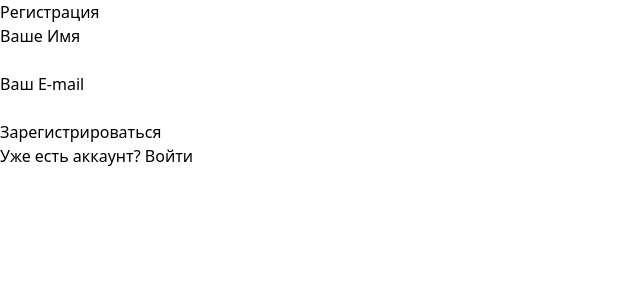
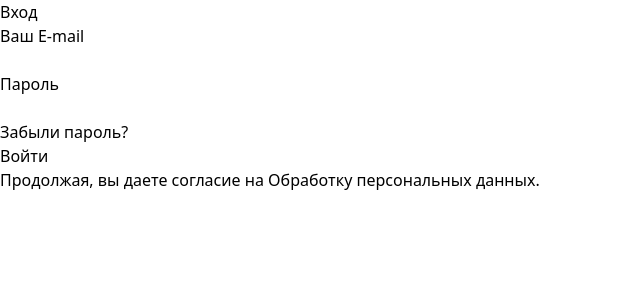
Before and after one commit to samekeekz/jusan-hackathon, a React (Vite) app in the folder frontend/: page /login in a window 1280 px wide. Shown: the top 300 px of the page, without its empty margins (0-640 px from the left). Built offline with nearby package versions, Linux system fonts and the light colour scheme.

Commit message:
feat: finish signup and login pages

```diff
--- a/frontend/src/App.tsx
+++ b/frontend/src/App.tsx
@@ -1,11 +1,17 @@
+import { Route, Routes } from "react-router-dom"
+import Layout from "./components/Layout/Layout"
+import Login from "./components/Authorization/Login/Login"
 import Register from "./components/Authorization/Registration/Register"
 
 function App() {
   return (
-    <div className="flex justify-center items-center w-full h-screen bg-slate-200">
-      <Register />
-    </div >
+    <Routes>
+      <Route path="/" element={<Layout />}>
+        <Route path="signup" element={<Register />} />
+        <Route path="login" element={<Login />} />
+      </Route>
+    </Routes>
   )
 }
 
-export default App
+export default App;
--- /dev/null
+++ b/frontend/src/components/Authorization/Login/Login.tsx
@@ -0,0 +1,69 @@
+import { SubmitHandler, useForm } from "react-hook-form";
+import Button from "../../ui/Button/Button"
+import { z } from 'zod';
+import { zodResolver } from "@hookform/resolvers/zod";
+import { Link } from "react-router-dom";
+
+const schema = z.object({
+    email: z
+        .string()
+        .trim()
+        .min(1, { message: "Это поле обязательно" })
+        .email({ message: "Неправильная почта" }),
+    password: z.string().min(6, { message: "Пароль должен быть не менее 6 символов" }),
+});
+
+type SchemaType = z.infer<typeof schema>;
+
+
+const Login = () => {
+    const {
+        register,
+        handleSubmit,
+        formState: { errors },
+    } = useForm<SchemaType>({
+        resolver: zodResolver(schema),
+    });
+
+    const onSubmit: SubmitHandler<SchemaType> = async (data: SchemaType) => {
+        console.log(data);
+
+    }
+
+    return (
+        <div className="bg-white flex flex-col items-center w-[850px] pt-[66px] pb-[133px] px-[90px] rounded-[20px]">
+            <h1 className="font-bold text-[38px] text-[#333333] mb-12">Вход</h1>
+            <form onSubmit={handleSubmit(onSubmit)} className="w-full flex flex-col">
+                <div className="mb-10">
+                    <div className="flex justify-between items-center mb-[3px]">
+                        <label htmlFor="email" className="ml-[2px] text-[#333333] text-2xl text-left self-start">Ваш E-mail</label>
+                        {errors.email && (
+                            <p className="text-[#FF0000] font-medium text-lg leading-8 self-start">
+                                {errors.email.message}
+                            </p>
+                        )}
+                    </div>
+                    <input {...register("email")}
+                        type="text" id="email" className="w-full border-[#C0E3E5] solid border-[2.8px] rounded-[20px] px-7 py-3 text-[#979797] text-2xl" />
+                </div>
+                <div className="mb-2">
+                    <div className="flex justify-between items-center mb-[3px]">
+                        <label htmlFor="password" className="ml-[2px] text-[#333333] text-2xl text-left self-start">Пароль</label>
+                        {errors.password && (
+                            <p className="text-[#FF0000] font-medium text-lg leading-8 self-start">
+                                {errors.password.message}
+                            </p>
+                        )}
+                    </div>
+                    <input {...register("password")}
+                        type="password" id="password" className="w-full border-[#C0E3E5] solid border-[2.8px] rounded-[20px] px-7 py-3 text-[#979797] text-2xl appearance-none" />
+                </div>
+                <p className="text-[#979797] leading-8 cursor-pointer text-center underline mb-14">Забыли пароль?</p>
+                <Button className="mb-4 self-center px-20">Войти</Button>
+            </form>
+            <Link to="/" className="text-[#979797] leading-8 cursor-pointer">Продолжая, вы даете согласие на <span className="font-bold underline">Oбработку персональных данных.</span></Link>
+        </div>
+    )
+}
+
+export default Login;
--- a/frontend/src/components/Authorization/Registration/Register.tsx
+++ b/frontend/src/components/Authorization/Registration/Register.tsx
@@ -1,17 +1,78 @@
+import { SubmitHandler, useForm } from "react-hook-form";
 import Button from "../../ui/Button/Button"
-import Input from "../../ui/Input/Input"
+import { z } from 'zod';
+import { zodResolver } from "@hookform/resolvers/zod";
+import { Link } from "react-router-dom";
+
+const schema = z.object({
+  name: z.string().trim().min(2, { message: "Это поле обязательно" }),
+  email: z
+    .string()
+    .trim()
+    .min(1, { message: "Это поле обязательно" })
+    .email({ message: "Неправильная почта" }),
+  password: z.string().min(6, { message: "Пароль должен быть не менее 6 символов" }),
+});
+
+type SchemaType = z.infer<typeof schema>;
+
+
 const Register = () => {
+  const {
+    register,
+    handleSubmit,
+    formState: { errors },
+  } = useForm<SchemaType>({
+    resolver: zodResolver(schema),
+  });
+
+  const onSubmit: SubmitHandler<SchemaType> = async (data: SchemaType) => {
+    console.log(data);
+
+  }
 
   return (
-    <div className="bg-white flex flex-col items-center w-[850px] h-[760px] py-[52px] px-[90px]">
+    <div className="bg-white flex flex-col items-center w-[850px] py-[52px] px-[90px] rounded-[20px]">
       <h1 className="font-bold text-[38px] text-[#333333] mb-12">Регистрация</h1>
-      <form>
-        <Input id="name" label="Ваше Имя" />
-        <label htmlFor="email" className="ml-[2px] text-[#333333] text-2xl text-left self-start">Ваш E-mail</label>
-        <input type="text" id="email" className="w-full border-[#C0E3E5] solid border-[2.8px] rounded-[20px] px-7 py-3 text-[#979797] text-2xl mb-10" />
-        <Button className="mb-[10px]">Зарегистрироваться</Button>
+      <form onSubmit={handleSubmit(onSubmit)} className="w-full flex flex-col">
+        <div className="mb-10">
+          <div className="flex justify-between items-center mb-[3px]">
+            <label htmlFor="name" className="ml-[2px] text-[#333333] text-2xl text-left self-start">Ваше Имя</label>
+            {errors.name && (
+              <p className="text-[#FF0000] font-medium text-lg leading-8 self-start">
+                {errors.name.message}
+              </p>
+            )}
+          </div>
+          <input {...register("name")} type="text" id="name" className="w-full border-[#C0E3E5] solid border-[2.8px] rounded-[20px] px-7 py-3 text-[#979797] text-2xl" />
+        </div>
+        <div className="mb-10">
+          <div className="flex justify-between items-center">
+            <label htmlFor="email" className="ml-[2px] text-[#333333] text-2xl text-left self-start mb-[3px]">Ваш E-mail</label>
+            {errors.email && (
+              <p className="text-[#FF0000] font-medium text-lg leading-8 self-start">
+                {errors.email.message}
+              </p>
+            )}
+          </div>
+          <input {...register("email")}
+            type="text" id="email" className="w-full border-[#C0E3E5] solid border-[2.8px] rounded-[20px] px-7 py-3 text-[#979797] text-2xl" />
+        </div>
+        <div className="mb-10">
+          <div className="flex justify-between items-center">
+            <label htmlFor="password" className="ml-[2px] text-[#333333] text-2xl text-left self-start mb-[3px]">Ваш Пароль</label>
+            {errors.password && (
+              <p className="text-[#FF0000] font-medium text-lg leading-8 self-start">
+                {errors.password.message}
+              </p>
+            )}
+          </div>
+          <input {...register("password")}
+            type="password" id="password" className="w-full border-[#C0E3E5] solid border-[2.8px] rounded-[20px] px-7 py-3 text-[#979797] text-2xl appearance-none" />
+        </div>
+        <Button className="mb-[10px] self-center">Зарегистрироваться</Button>
       </form>
-      <p className="text-[14px] text-[#979797] leading-8">Уже есть аккаунт? <span className="font-bold capitalize underline">Войти</span></p>
+      <Link to="/" className="text-[#979797] leading-8 cursor-pointer">Уже есть аккаунт? <span className="font-bold capitalize underline">Войти</span></Link>
     </div>
   )
 }
--- /dev/null
+++ b/frontend/src/components/Layout/Layout.tsx
@@ -0,0 +1,9 @@
+import { Outlet } from 'react-router-dom'
+
+const Layout = () => {
+    return (
+        <Outlet />
+    )
+}
+
+export default Layout
--- a/frontend/src/components/ui/Input/Input.tsx
+++ /dev/null
@@ -1,25 +0,0 @@
-import { forwardRef } from "react";
-
-interface InputProps {
-    id: string;
-    type?: string;
-    label: string;
-    errorMessage?: string;
-}
-
-const Input = forwardRef<HTMLInputElement, InputProps>(({ id, type = "text", label, errorMessage }, ref) => {
-    return (
-        <div className="self-stretch mb-[18px]">
-            <label htmlFor={id} className="ml-[2px] text-[#333333] text-2xl text-left self-start">{label}</label>
-            <input
-                type={type}
-                id={id}
-                className="w-full border-[#C0E3E5] solid border-[2.8px] rounded-[20px] px-7 py-3 text-[#979797] text-2xl"
-                ref={ref}
-            />
-            {errorMessage && <p className="text-red-500">{errorMessage}</p>}
-        </div>
-    );
-});
-
-export default Input;
--- a/frontend/src/main.tsx
+++ b/frontend/src/main.tsx
@@ -2,9 +2,14 @@ import React from 'react'
 import ReactDOM from 'react-dom/client'
 import App from './App.tsx'
 import './index.css'
+import { BrowserRouter, Route, Routes } from 'react-router-dom'
 
 ReactDOM.createRoot(document.getElementById('root')!).render(
   <React.StrictMode>
-    <App />
+    <BrowserRouter>
+      <Routes>
+        <Route path="/*" element={<App />} />
+      </Routes>
+    </BrowserRouter>
   </React.StrictMode>,
 )
```
Also changed, not shown: frontend/package.json (+7 -0 lines), frontend/src/components/ui/ErrorField/ErrorField.tsx (deleted, +0 -8 lines), 1 other file (tests, documents, lock files or other folders).
